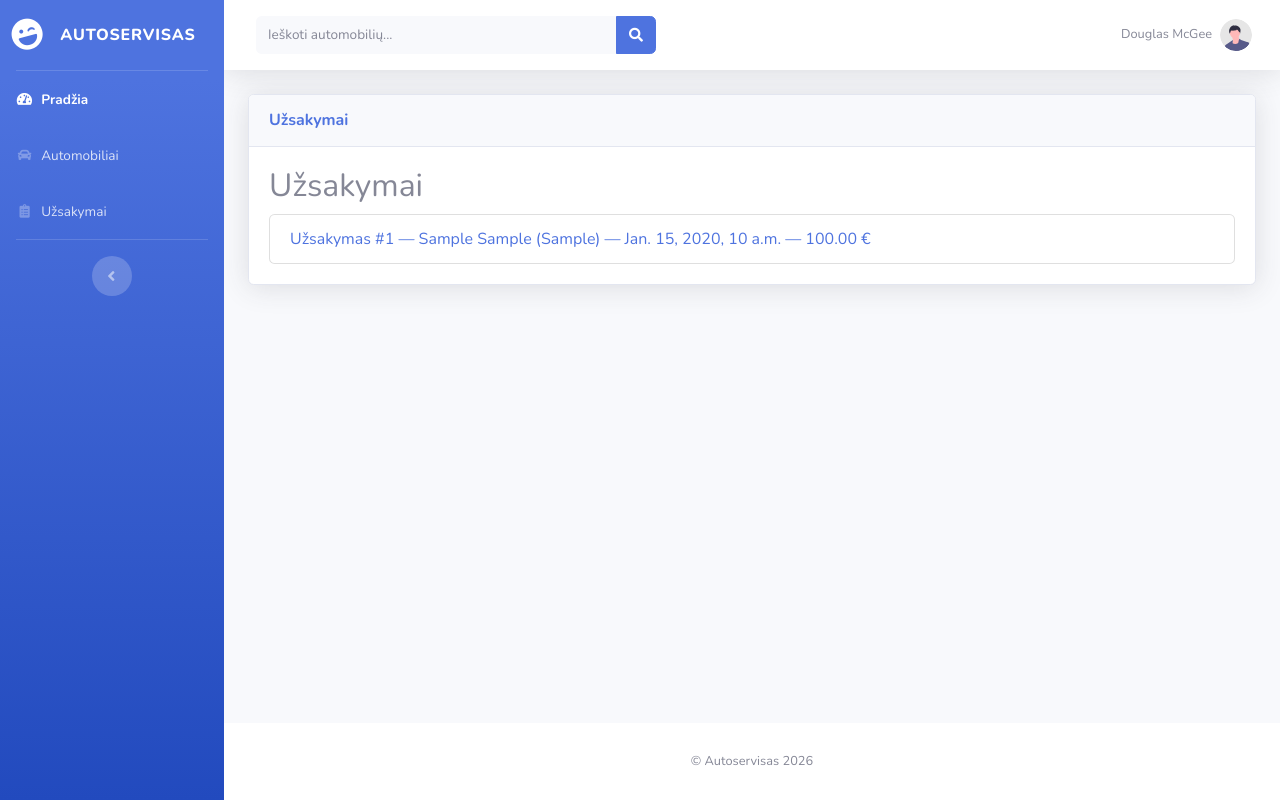
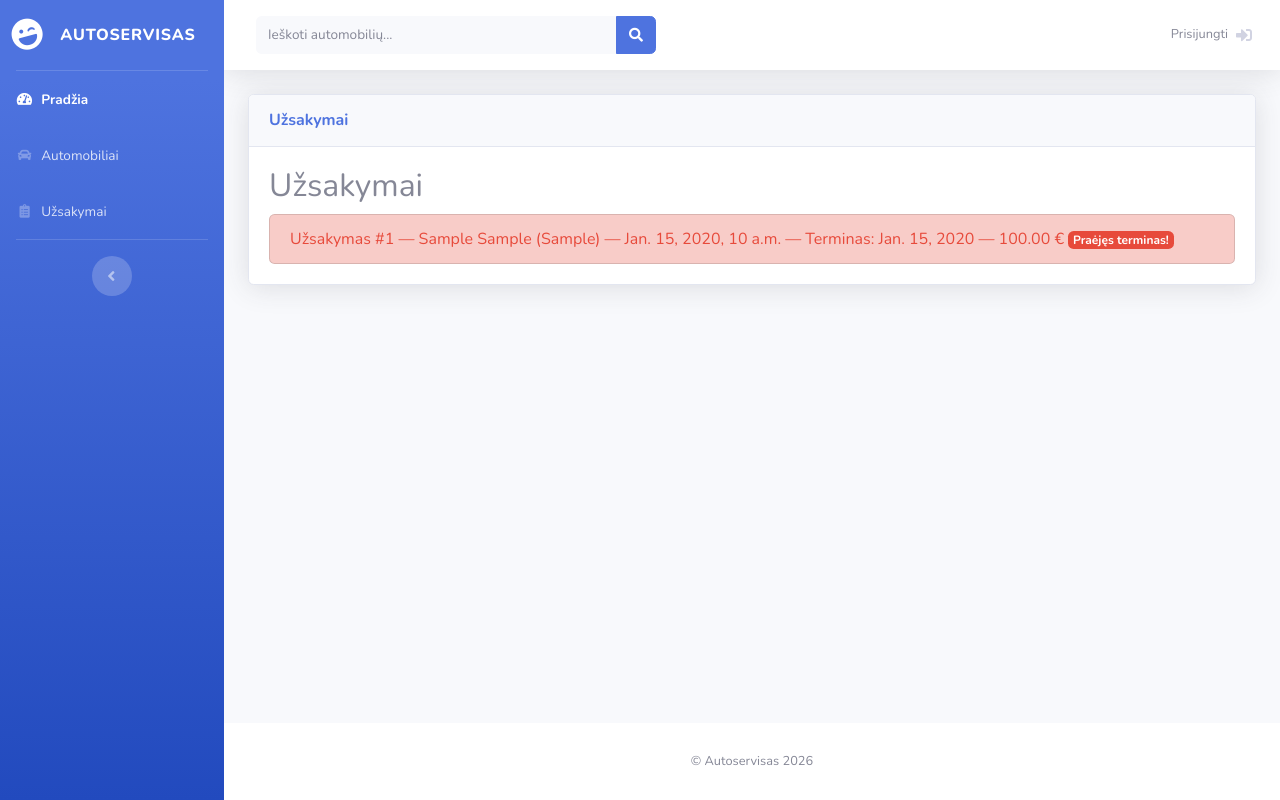
Before and after one commit to PovilasUrbonas/Autoservisas, a Django app: page /uzsakymai/ in a window 1280 px wide. Run offline with Django 5.2, Linux system fonts and the light colour scheme; tables that the repository leaves empty hold one stand-in row (values such as "Sample post"); some libraries are stand-ins or nearby versions.

Commit message:
Grazinimo terminas, menu punktas, terminai

```diff
--- a/mysite/autoservice/admin.py
+++ b/mysite/autoservice/admin.py
@@ -18,13 +18,13 @@ class OrderLineInLine(admin.TabularInline):
         return obj.quantity * obj.service.price
 
 class OrderAdmin(admin.ModelAdmin):
-    list_display = ['car', 'date', 'total']
-    # list_editable = ['status', 'user', 'deadline']
+    list_display = ['car', 'date', 'user', 'due_back', 'status', 'total']
+    list_editable = ['status', 'user', 'due_back']
     inlines = [OrderLineInLine]
     readonly_fields = ['date', 'total']
 
     fieldsets = [
-        ("General", {'fields': ['car', 'date', 'status', 'total']}),
+        ("General", {'fields': ['car', 'date', 'user', 'due_back', 'status', 'total']}),
     ]
 
 
--- a/mysite/autoservice/models.py
+++ b/mysite/autoservice/models.py
@@ -1,4 +1,7 @@
 from django.db import models
+from django.contrib.auth.models import User
+from django.utils import timezone
+from tinymce.models import HTMLField
 
 # Create your models here.
 
@@ -9,7 +12,7 @@ class Car(models.Model):
     vin_code = models.CharField(verbose_name="VIN Code", max_length=20)
     client_name = models.CharField(verbose_name="Client Name", max_length=500)
     photo = models.ImageField('Photo', upload_to='car', null=True, blank=True)
-    # description = HTMLField(verbose_name="Description", max_length=3000, default="")
+    description = HTMLField(verbose_name="Description", max_length=3000, default="")
 
     def __str__(self):
         return f"{self.make} {self.model} ({self.license_plate})"
@@ -37,8 +40,8 @@ class Service(models.Model):
 class Order(models.Model):
     date = models.DateTimeField(verbose_name="Data", auto_now_add=True)
     car = models.ForeignKey(to="Car", on_delete=models.SET_NULL, null=True, blank=True)
-    # users = models.ForeignKey(to="autoservice.CustomUser", verbose_name="User", on_delete=models.SET_NULL, null=True, blank=True)
-    # deadline = models.DateField(verbose_name="Deadline", null=True, blank=True)
+    user = models.ForeignKey(to=User, verbose_name="Vartotojas", on_delete=models.SET_NULL, null=True, blank=True)
+    due_back = models.DateField(verbose_name="Grąžinimo terminas", null=True, blank=True)
 
     ORDER_STATUS = (
         ('p', 'Pending'),
@@ -60,11 +63,16 @@ class Order(models.Model):
     def total(self):
         return sum(line.line_sum() for line in self.lines.all())
 
+    @property
+    def is_overdue(self):
+        """Grąžina True, jei grąžinimo terminas praėjo"""
+        if self.due_back and timezone.now().date() > self.due_back:
+            return True
+        return False
+
     class Meta:
         verbose_name = "Order"
         verbose_name_plural = "Orders"
-
-from django.db import models
 
 class OrderLine(models.Model):
     order = models.ForeignKey(to="Order", on_delete=models.CASCADE, related_name="lines", verbose_name="lines")
--- a/mysite/autoservice/templates/base.html
+++ b/mysite/autoservice/templates/base.html
@@ -64,6 +64,15 @@
                 <span>Užsakymai</span>
             </a>
         </li>
+
+        {% if user.is_authenticated %}
+        <li class="nav-item">
+            <a class="nav-link" href="{% url 'autoservice:my-orders' %}">
+                <i class="fas fa-fw fa-user-check"></i>
+                <span>Mano Užsakymai</span>
+            </a>
+        </li>
+        {% endif %}
 
         <!-- Divider -->
         <hr class="sidebar-divider d-none d-md-block">
@@ -141,25 +150,32 @@
 
                     <!-- Nav Item - User Information -->
                     <li class="nav-item dropdown no-arrow">
+                        {% if user.is_authenticated %}
                         <a class="nav-link dropdown-toggle" href="#" id="userDropdown" role="button"
                            data-toggle="dropdown" aria-haspopup="true" aria-expanded="false">
-                            <span class="mr-2 d-none d-lg-inline text-gray-600 small">Douglas McGee</span>
+                            <span class="mr-2 d-none d-lg-inline text-gray-600 small">{{ user.username }}</span>
                             <img class="img-profile rounded-circle"
                                  src="{% static 'img/undraw_profile.svg' %}">
                         </a>
                         <!-- Dropdown - User Information -->
                         <div class="dropdown-menu dropdown-menu-right shadow animated--grow-in"
                              aria-labelledby="userDropdown">
-                            <a class="dropdown-item" href="#">
-                                <i class="fas fa-user fa-sm fa-fw mr-2 text-gray-400"></i>
-                                Profile
+                            <a class="dropdown-item" href="{% url 'autoservice:my-orders' %}">
+                                <i class="fas fa-clipboard-list fa-sm fa-fw mr-2 text-gray-400"></i>
+                                Mano Užsakymai
                             </a>
                             <div class="dropdown-divider"></div>
                             <a class="dropdown-item" href="#" data-toggle="modal" data-target="#logoutModal">
                                 <i class="fas fa-sign-out-alt fa-sm fa-fw mr-2 text-gray-400"></i>
-                                Logout
+                                Atsijungti
                             </a>
                         </div>
+                        {% else %}
+                        <a class="nav-link" href="{% url 'login' %}">
+                            <span class="mr-2 d-none d-lg-inline text-gray-600 small">Prisijungti</span>
+                            <i class="fas fa-sign-in-alt"></i>
+                        </a>
+                        {% endif %}
                     </li>
 
                 </ul>
--- a/mysite/autoservice/templates/order_list.html
+++ b/mysite/autoservice/templates/order_list.html
@@ -7,9 +7,16 @@
 
 <ul class="list-group">
   {% for order in orders %}
-    <li class="list-group-item">
-      <a href="{% url 'autoservice:order-detail' order.id %}">
-        Užsakymas #{{ order.id }} — {{ order.car }} — {{ order.date }} — {{ order.total|floatformat:2 }} €
+    <li class="list-group-item {% if order.is_overdue %}list-group-item-danger{% endif %}">
+      <a href="{% url 'autoservice:order-detail' order.id %}" class="{% if order.is_overdue %}text-danger{% endif %}">
+        Užsakymas #{{ order.id }} — {{ order.car }} — {{ order.date }}
+        {% if order.due_back %}
+          — Terminas: {{ order.due_back }}
+        {% endif %}
+        — {{ order.total|floatformat:2 }} €
+        {% if order.is_overdue %}
+          <span class="badge badge-danger">Praėjęs terminas!</span>
+        {% endif %}
       </a>
     </li>
   {% empty %}
@@ -52,5 +59,3 @@
   </nav>
 {% endif %}
 {% endblock %}
-
-</nav>
--- a/mysite/autoservice/urls.py
+++ b/mysite/autoservice/urls.py
@@ -23,4 +23,7 @@ urlpatterns = [
     # uzsakymai (class-based)
     path("uzsakymai/", views.OrderListView.as_view(), name="order-list"),
     path("uzsakymai/<int:pk>/", views.OrderDetailView.as_view(), name="order-detail"),
+
+    # mano uzsakymai
+    path("manouzsakymai/", views.MyOrdersListView.as_view(), name="my-orders"),
 ]
--- a/mysite/autoservice/views.py
+++ b/mysite/autoservice/views.py
@@ -1,5 +1,6 @@
 from django.shortcuts import render, get_object_or_404
 from django.views.generic import ListView, DetailView
+from django.contrib.auth.mixins import LoginRequiredMixin
 from .models import Service, Order, Car, OrderLine
 from django.core.paginator import Paginator
 from django.db.models import Q
@@ -70,3 +71,14 @@ class OrderDetailView(DetailView):
         context = super().get_context_data(**kwargs)
         context["lines"] = self.object.lines.select_related("service")
         return context
+
+
+class MyOrdersListView(LoginRequiredMixin, ListView):
+    """Prisijungusio vartotojo užsakymų sąrašas"""
+    model = Order
+    template_name = "my_orders.html"
+    context_object_name = "orders"
+    paginate_by = 5
+
+    def get_queryset(self):
+        return Order.objects.filter(user=self.request.user).order_by("-date")
--- a/mysite/mysite/urls.py
+++ b/mysite/mysite/urls.py
@@ -7,6 +7,7 @@ urlpatterns = [
     path("admin/", admin.site.urls),
     path("", include("autoservice.urls")),
     path('accounts/', include('django.contrib.auth.urls')),
+    path('tinymce/', include('tinymce.urls')),
 ]
 
 # Serve upload media files in development
```
Also changed, not shown: mysite/autoservice/templates/car_detail.html (+12 -1 lines).
